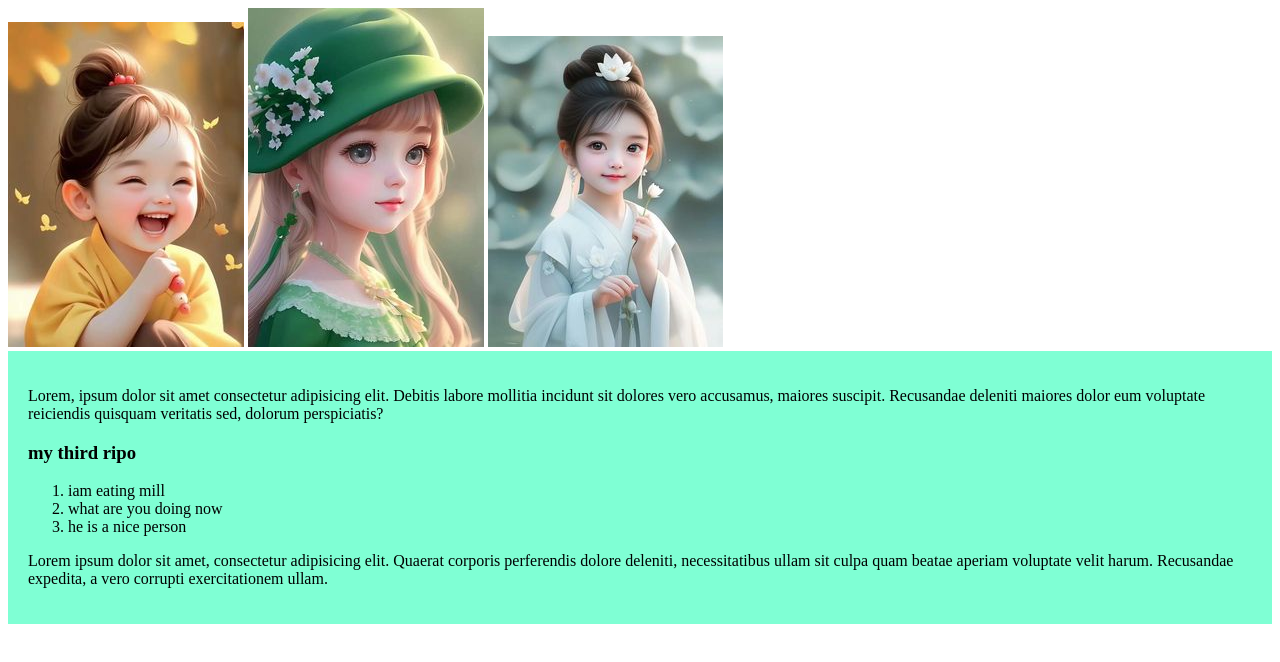
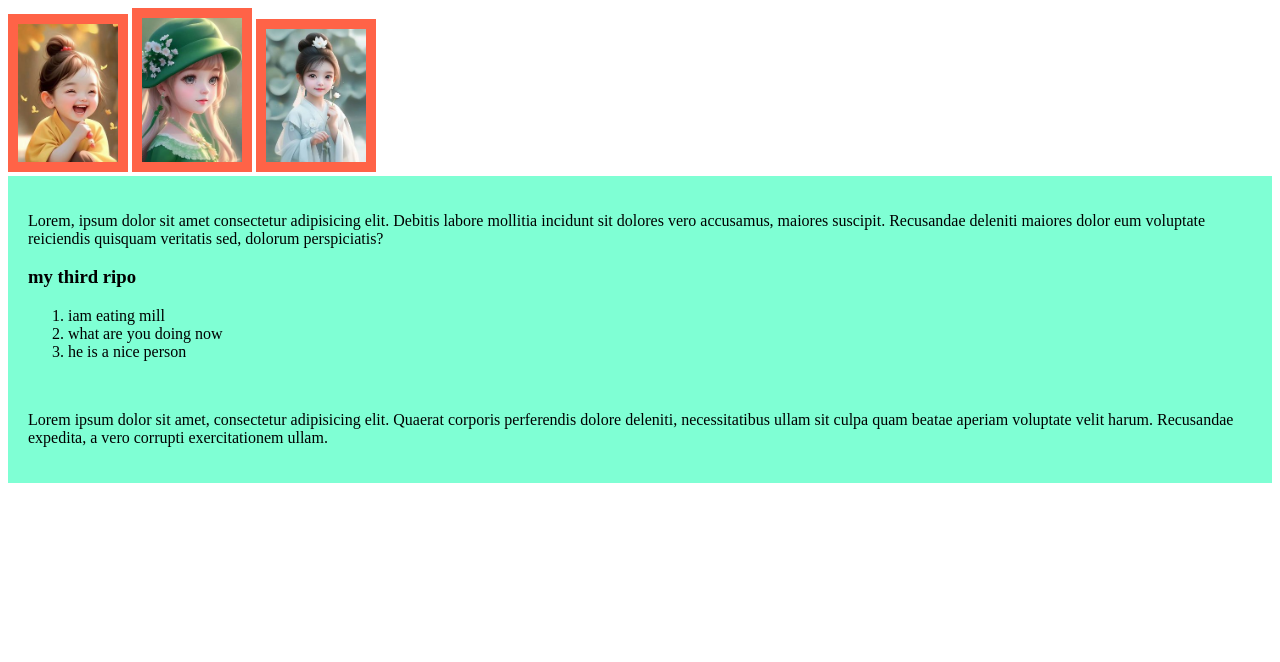
Before and after one commit to rsarker06/my-third-ripo, a plain HTML site: page index.html in a window 1280 px wide. Drawn offline with Linux system fonts and the light colour scheme.

```diff
--- a/styles/edit.css
+++ b/styles/edit.css
@@ -1,4 +1,7 @@
 div{
     background-color: aquamarine;
     padding: 20px;
+    border: 10px;
 }
+img{width: 100px;
+    border: 10px solid tomato;}
```
Also changed, not shown: index.html (+1 -1 lines).
